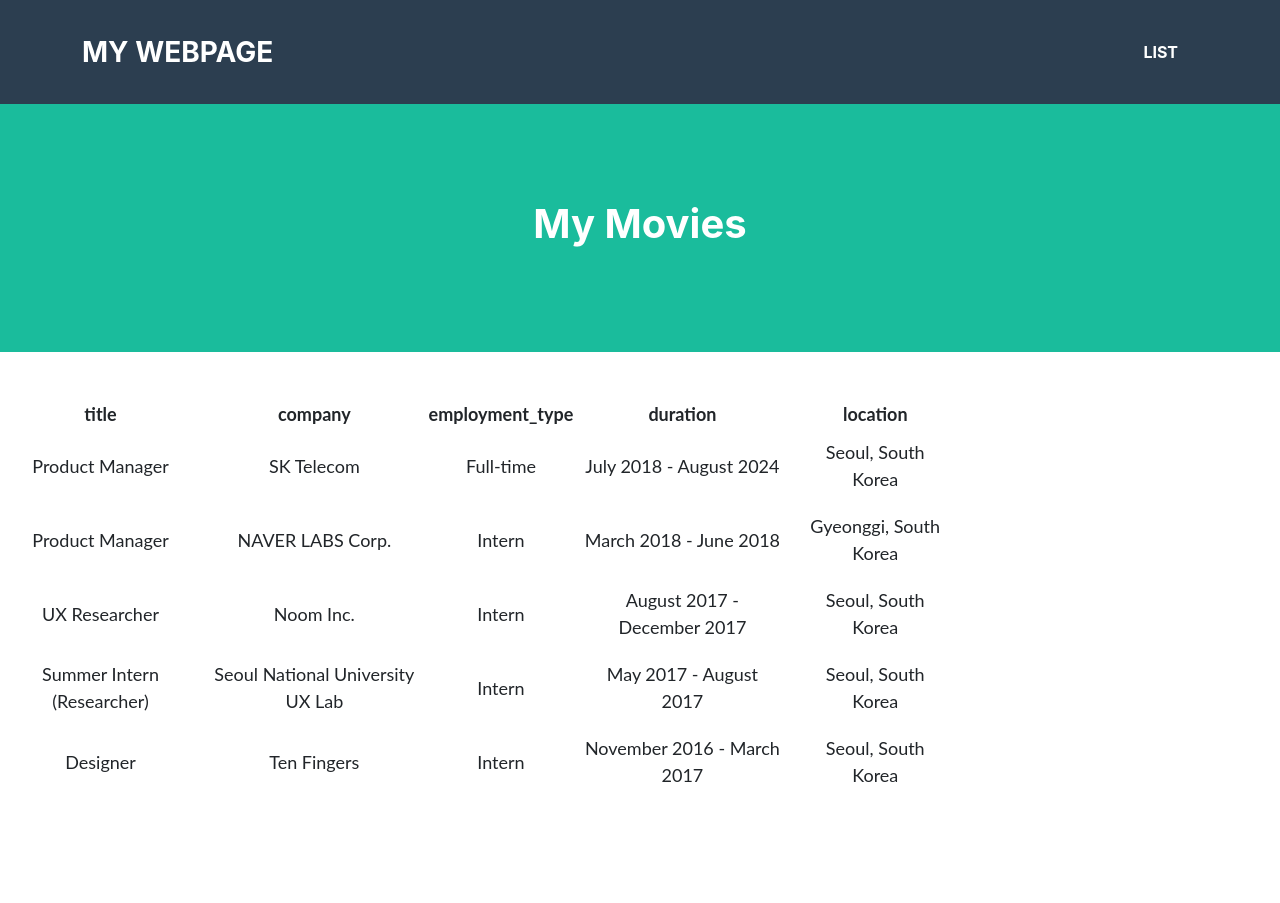
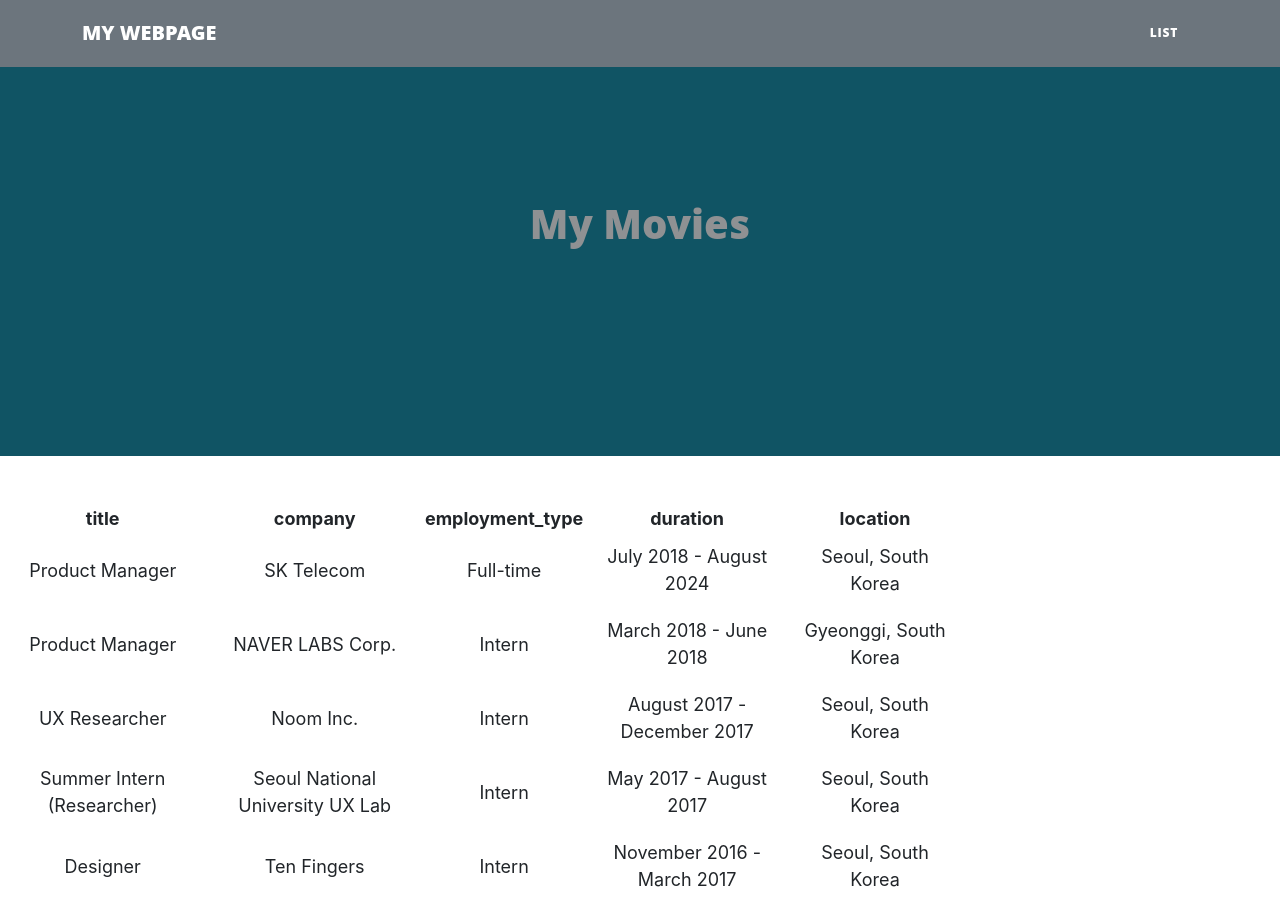
Before and after one commit to stellagyuyeon/2024-Fall-_-202-_-Create-a-Personal-Website, a plain HTML site: page list.html in a window 1280 px wide. Before the commit the page ends 800 px from the top, so only its background shows below. Drawn offline with Linux system fonts and the light colour scheme.

Commit message:
Add files via upload

```diff
--- a/list.html
+++ b/list.html
@@ -1,7 +1,7 @@
 <!DOCTYPE HTML>
 <html>
     <header>
-        <link rel="stylesheet" href="style.css">
+        <link rel="stylesheet" href="Example_CSS_Style Templates/style3.css">
         <link rel="stylesheet" href="table_style.css">
         <title>My Webpage Title</title>
     </header>
@@ -11,7 +11,7 @@
         <nav class="navbar navbar-expand-lg bg-secondary text-uppercase fixed-top" id="mainNav">
             <div class="container">
                 <!--This code defines the "My Webpage" link in the top right corner of the navigation pane-->
-                <a class="navbar-brand" href="">My Webpage</a>
+                <a class="navbar-brand" href="index.html">My Webpage</a>
                 <!--This code defines the "List" link in the top left corner of the navigation pane-->
                 <ul class="navbar-nav ms-auto">
                     <li class="nav-item mx-0 mx-lg-1"><a class="nav-link py-3 px-0 px-lg-3 rounded" href="./list.html">List</a></li>
```
